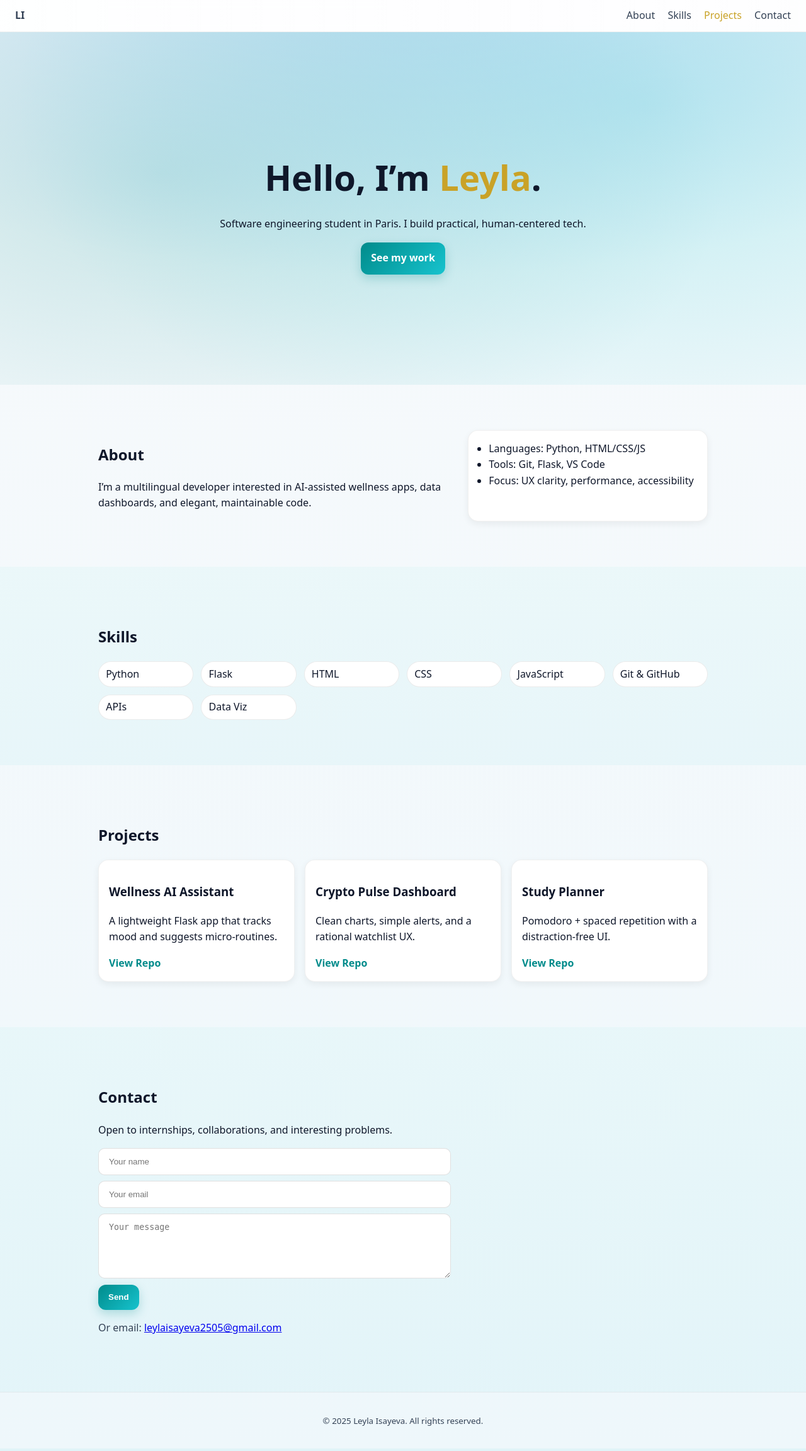
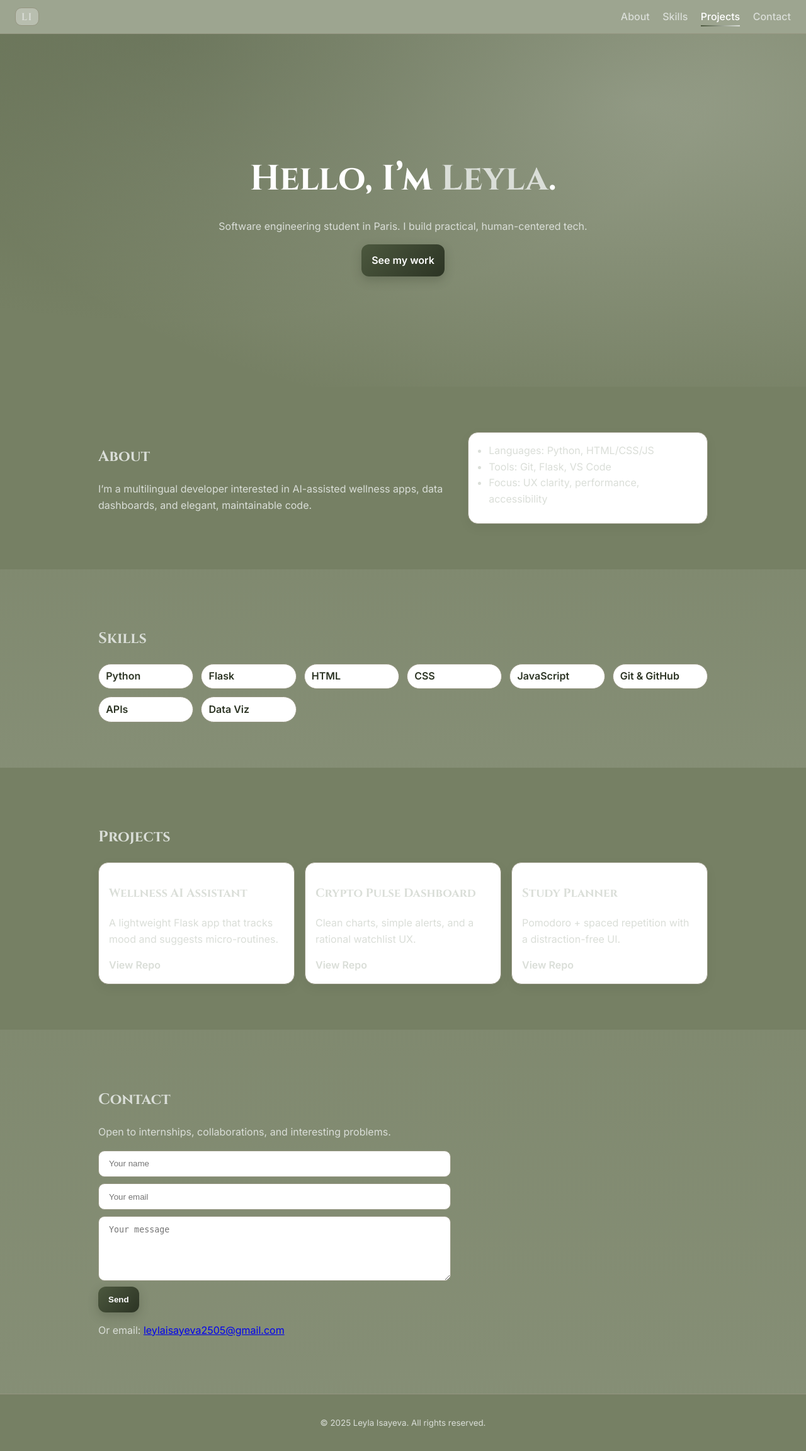
Before and after one commit to leylaisa0/leylaisayeva-portfolio, a Flask app: page / in a window 1280 px wide. Shown: the whole page at 63% size. Run offline with Flask 3, Linux system fonts and the light colour scheme.

Commit message:
Updated font and color palette for portfolio design

```diff
--- a/static/style.css
+++ b/static/style.css
@@ -1,70 +1,126 @@
 :root{
-    --blue:#6AAFE6;     /* soft blue */
-    --turquoise:#40E0D0;/* turquoise */
-    --cyan:#17C3CE;     /* cyan */
-    --teal:#008B8B;     /* deep teal */
-    --gold:#C9A227;     /* soft gold */
-    --ink:#0f172a;      /* slate-900 */
-    --ink-2:#334155;    /* slate-600 */
-    --bg:#f8fafc;       /* near white */
-    --card:#ffffff;     /* white */
+    /* New palette */
+    --moss:#2C3424;      /* deep green (primary/ink) */
+    --olive:#768064;     /* page background */
+    --cypress:#4C583E;   /* accents/buttons */
+    --cedar:#959581;     /* borders/lines, subtle text */
+    --aloe:#DADED8;      /* light surfaces / contrast */
+
+    /* Mapped tokens used below (kept your old names for minimal edits) */
+    --ink:var(--moss);
+    --ink-2:var(--cedar);
+    --bg:var(--olive);
+    --card:#ffffff;
   }
+
+  /* Base */
   *{box-sizing:border-box}
   html{scroll-behavior:smooth}
   body{
-    margin:0; font:16px/1.6 system-ui,-apple-system,Segoe UI,Roboto,Ubuntu;
-    color:var(--ink); background:linear-gradient(180deg,var(--bg),#eef7fb);
+    margin:0;
+    font:16px/1.6 Inter, system-ui, -apple-system, Segoe UI, Roboto, Ubuntu;
+    color:var(--aloe);                         /* readable on olive bg */
+    background:var(--bg);
   }
 
   /* Top nav */
   .header, .nav{
-    position:sticky; top:0; z-index:1000; backdrop-filter:saturate(1.2) blur(8px);
-    background:linear-gradient(90deg, rgba(255,255,255,.85), rgba(255,255,255,.75));
-    border-bottom:1px solid rgba(0,0,0,.06);
+    position:sticky; top:0; z-index:1000;
+    backdrop-filter:saturate(1.05) blur(8px);
+    background:color-mix(in oklab, var(--olive) 70%, white 30%);
+    border-bottom:1px solid var(--cedar);
     display:flex; align-items:center; justify-content:space-between;
     padding:.75rem 1rem;
   }
-  .brand{font-weight:800; color:var(--teal); text-decoration:none;}
-  .nav a{margin:0 .5rem; text-decoration:none; color:var(--ink-2);}
-  .nav a:hover{color:var(--teal)}
-  .nav a.active{color:var(--gold)}
+  .brand{
+    font:700 1rem/1 Cinzel, serif;
+    letter-spacing:.08em;
+    color:var(--aloe);
+    text-decoration:none;
+    padding:.35rem .55rem;
+    border:1px solid var(--cedar);
+    border-radius:10px;
+    background:color-mix(in oklab, var(--olive) 50%, white 50%);
+  }
+  .nav a{
+    margin:0 .5rem; text-decoration:none; color:var(--aloe);
+    font-weight:500;
+    position:relative;
+  }
+  .nav a:hover{color:#fff}
+  .nav a.active{color:#fff}
+  .nav a.active::after,
+  .nav a:hover::after{
+    content:""; position:absolute; left:0; bottom:-6px; height:2px; width:100%;
+    background:linear-gradient(90deg, var(--cypress), var(--aloe));
+  }
 
   /* Sections */
   .section{padding:72px 0}
-  .section.alt{background:linear-gradient(180deg, rgba(64,224,208,.05), rgba(23,195,206,.05));}
+  .section.alt{
+    background:linear-gradient(180deg,
+      color-mix(in oklab, var(--olive) 92%, white 8%),
+      color-mix(in oklab, var(--olive) 88%, white 12%));
+  }
   .container{max-width:1000px; margin:0 auto; padding:0 1rem}
   .split{display:grid; grid-template-columns:1.2fr .8fr; gap:1rem}
   .grid{display:grid; grid-template-columns:repeat(auto-fit, minmax(140px,1fr)); gap:.75rem}
   .cards{display:grid; grid-template-columns:repeat(auto-fit, minmax(260px,1fr)); gap:1rem}
 
+  /* Typography tweaks */
+  h1,h2,h3,.brand{font-family:Cinzel, serif; color:#fff}
+  h2,h3{color:var(--aloe)}
+  p,li,small{color:var(--aloe)}
+
   /* Hero */
   .hero{
     min-height:70vh; display:grid; place-items:center; text-align:center;
-    background:radial-gradient(1200px 500px at 50% -20%, rgba(106,175,230,.3), transparent),
-               radial-gradient(1000px 600px at 80% 20%, rgba(23,195,206,.25), transparent),
-               radial-gradient(900px 500px at 20% 40%, rgba(0,139,139,.20), transparent);
+    /* subtle texture-ish glow using palette */
+    background:
+      radial-gradient(900px 460px at 20% 0%, color-mix(in oklab, var(--cypress) 35%, transparent), transparent),
+      radial-gradient(1100px 520px at 80% 20%, color-mix(in oklab, var(--aloe) 30%, transparent), transparent);
   }
   .hero h1{font-size:clamp(2rem,6vw,3.5rem); margin:.2em 0 .3em}
-  .accent{color:var(--gold)}
+  .accent{color:var(--aloe)}
 
   /* UI bits */
-  .card{background:var(--card); border:1px solid rgba(0,0,0,.06); border-radius:16px; padding:1rem; box-shadow:0 4px 12px rgba(0,0,0,.06)}
-  .chip{display:inline-block; padding:.4rem .7rem; border-radius:999px; border:1px solid rgba(0,0,0,.08); background:#fff}
-  .btn{display:inline-block; padding:.8rem 1rem; border-radius:12px; border:none; text-decoration:none; font-weight:600; cursor:pointer; color:#fff; background:linear-gradient(135deg, var(--teal), var(--cyan)); box-shadow:0 6px 16px rgba(0,139,139,.25)}
-  .btn:hover{filter:brightness(1.05)}
-  .link{color:var(--teal); text-decoration:none; font-weight:600}
+  .card{
+    background:var(--card);
+    color:var(--ink);
+    border:1px solid var(--cedar);
+    border-radius:16px; padding:1rem;
+    box-shadow:0 6px 18px rgba(0,0,0,.06);
+  }
+  .chip{
+    display:inline-block; padding:.4rem .7rem; border-radius:999px;
+    border:1px solid var(--cedar); background:#fff; color:var(--moss); font-weight:600;
+  }
+  .btn{
+    display:inline-block; padding:.8rem 1rem; border-radius:12px; border:none;
+    text-decoration:none; font-weight:700; cursor:pointer; color:#fff;
+    background:linear-gradient(135deg, var(--cypress), var(--moss));
+    box-shadow:0 6px 16px rgba(44,52,36,.25);
+  }
+  .btn:hover{filter:brightness(1.04)}
+  .link{color:var(--aloe); text-decoration:none; font-weight:600}
   .link:hover{text-decoration:underline}
-  .bullets{margin:0; padding-left:1rem}
+  .bullets{margin:0; padding-left:1rem; color:var(--ink)}
 
   /* Contact */
   .contact{display:grid; gap:.6rem; max-width:560px}
-  .contact input,.contact textarea{padding:.8rem 1rem; border-radius:10px; border:1px solid rgba(0,0,0,.12); background:#fff}
+  .contact input,.contact textarea{
+    padding:.8rem 1rem; border-radius:10px;
+    border:1px solid var(--cedar); background:#fff; color:var(--moss);
+  }
   .contact button{justify-self:start}
-  .muted{color:var(--ink-2)}
+  .muted{color:var(--aloe)}
 
   /* Footer */
-  .footer{padding:32px 0; border-top:1px solid rgba(0,0,0,.06); text-align:center; color:var(--ink-2)}
+  .footer{
+    padding:32px 0; border-top:1px solid var(--cedar); text-align:center; color:var(--aloe)
+  }
 
+  /* Responsive */
   @media (max-width: 840px){
     .split{grid-template-columns:1fr}
   }
--- a/templates/index.html
+++ b/templates/index.html
@@ -4,6 +4,11 @@
   <meta charset="UTF-8" />
   <meta name="viewport" content="width=device-width, initial-scale=1.0" />
   <title>Leyla Isayeva – Portfolio</title>
+  <!-- Fonts -->
+  <link rel="preconnect" href="https://fonts.googleapis.com">
+  <link rel="preconnect" href="https://fonts.gstatic.com" crossorigin>
+  <link href="https://fonts.googleapis.com/css2?family=Cinzel:wght@600;700&family=Inter:wght@400;500;600&display=swap" rel="stylesheet">
+
   <link rel="stylesheet" href="/static/style.css" />
   <script defer src="/static/script.js"></script>
 </head>
```
